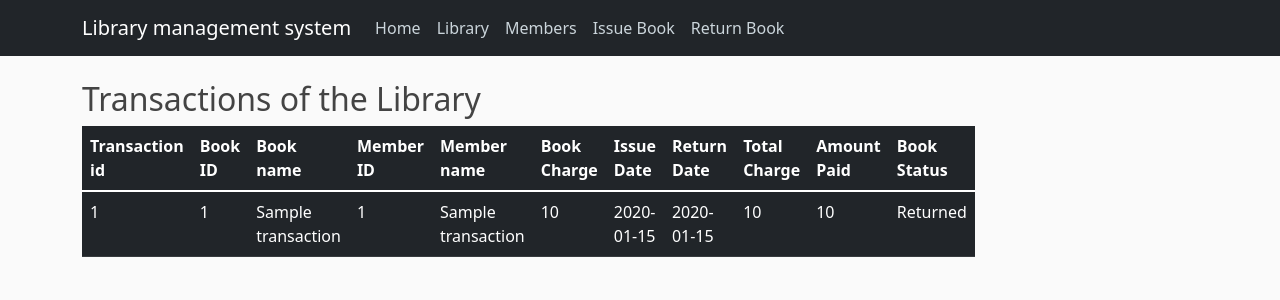
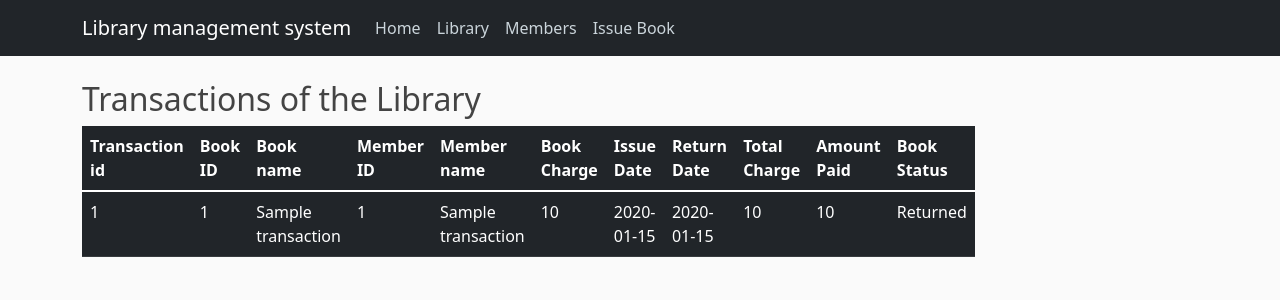
Before and after one commit to poojan-2601/Library_Management_System, a Flask app: page / in a window 1280 px wide. Shown: the top 300 px of the page. Run offline with Flask 2, Linux system fonts and the light colour scheme; tables that the repository leaves empty hold one stand-in row (values such as "Sample post").

Commit message:
minor UI changes

```diff
--- a/Actions.py
+++ b/Actions.py
@@ -23,7 +23,6 @@ class Issue_Book_Form(FlaskForm):
     submit = SubmitField('Issue Book')
 
 class Return_Book_Form(FlaskForm):
-    transaction_id = IntegerField('Transaction id',validators=[DataRequired(),NumberRange(min=1)])
     amount_paid = IntegerField('Amount',validators=[DataRequired(),NumberRange(min=1)])
     submit = SubmitField('Return Book')
 
--- a/Books/routes.py
+++ b/Books/routes.py
@@ -35,7 +35,7 @@ def register():
         db.session.add(member)
         db.session.commit()
         flash(f'member added succesfully {form.username.data}!','success')
-        return redirect(url_for('home'))
+        return redirect(url_for('Members'))
     return render_template('register.html', title='Register',form = form)
 
 @app.route("/Issue_Book",methods = ['GET','POST'])
@@ -55,16 +55,16 @@ def Issue_Book():
                 flash(f'{book.book_name} Issued successfully for {member.name}','success')
                 return redirect(url_for('home'))
             else:
-                flash(f'{book.book_name} is not in stock, kindly wait or issue another book!!!!','failure')
+                flash(f'{book.book_name} is not in stock, kindly wait or issue another book!!!!','danger')
         else:
-            flash(f'Please enter valid details!!!!!','failure')
+            flash(f'Please enter valid details!!!!!','danger')
     return render_template('Issue_Book.html',title = 'Issue Book',issue_data = issue_data)
 
-@app.route("/Return_Book",methods=['GET','POST'])
-def Return_Book():
+@app.route("/Return_Book/<int:transactionId>",methods=['GET','POST'])
+def Return_Book(transactionId):
     return_data = Return_Book_Form()
     if return_data.validate_on_submit():
-        transaction= models.Transaction.query.filter_by(transaction_id = return_data.transaction_id.data).first()
+        transaction= models.Transaction.query.filter_by(transaction_id = transactionId).first()
         member = models.Member.query.filter_by(memberid = transaction.member_id).first()
         book = models.Book.query.filter_by(id = transaction.book_id).first()
         days = (date.today() - transaction.issue_date).days
@@ -74,7 +74,7 @@ def Return_Book():
             total_charge = days * transaction.per_day_fees
         outstanding_debt = member.debt
         if outstanding_debt - return_data.amount_paid.data + total_charge > 500:
-            flash(f'Your current debt plus total charge exceeds 500 INR value, kindly pay an amount greater than or equal to {outstanding_debt + total_charge - 500}','failure')
+            flash(f'Your current debt plus total charge exceeds 500 INR value, kindly pay an amount greater than or equal to {outstanding_debt + total_charge - 500}','danger')
             return redirect(url_for('Return_Book'))
         else:
             member.debt = member.debt - return_data.amount_paid.data + total_charge
@@ -111,7 +111,7 @@ def Increase_Quantity():
             flash(f'{book_information.quantity.data} added to {book.book_name}','success')
             return redirect(url_for('library'))
         else:
-            flash(f'Please enter a valid book ID!!!!!','failure')
+            flash(f'Please enter a valid book ID!!!!!','danger')
             return redirect(url_for('Increase_Quantity'))
     return render_template('Increase_Quantity.html',title = 'Increase Quantity',book_information = book_information)
 
@@ -120,14 +120,26 @@ def Delete_Books():
     book_information = DeleteBook()
     if book_information.validate_on_submit():
         book = models.Book.query.filter_by(id = book_information.book_id.data).first()
-        book_name = book.book_name
         if book != None:
-            db.session.delete(book)
-            db.session.commit()
-            flash(f'{book_name} Deleted from Library','success')
-            return redirect(url_for('library'))
+            book_name = book.book_name
+            book_id = book.id
+            transaction = models.Transaction.query.filter_by(book_id = book_id).first()
+            if transaction:
+                print(transaction.book_status)
+                if transaction.book_status == True:
+                    db.session.delete(book)
+                    db.session.commit()
+                    return redirect(url_for('library'))
+                else:
+                    flash(f'This book is currently issued by {transaction.member_name}, kindly wait for them to return the book','danger')
+                    return redirect(url_for('Delete_Books'))
+            else:
+                db.session.delete(book)
+                db.session.commit()
+                flash(f'{book_name} Deleted from Library','success')
+                return redirect(url_for('library'))
         else:
-            flash(f'Please enter a valid book ID!!!!!','failure')
+            flash(f'Please enter a valid book ID!!!!!','danger')
             return redirect(url_for('Delete_Books'))
     return render_template('Delete_Books.html',title = 'Delete Books',book_information = book_information)
 
@@ -136,14 +148,14 @@ def Delete_Member():
     member_info = DeleteMember()
     if member_info.validate_on_submit():
         member = models.Member.query.filter_by(memberid = member_info.member_id.data).first()
-        member_name = member.name
         if member != None:
+            member_name = member.name
             db.session.delete(member)
             db.session.commit()
             flash(f'{member_name} Removed from Library','success')
             return redirect(url_for('Members'))
         else:
-            flash(f'Please enter a valid member ID!!!!!','failure')
+            flash(f'Please enter a valid member ID!!!!!','danger')
             return redirect(url_for('Delete_Member'))
     return render_template('Delete_Member.html',title = 'Delete Member',member_info = member_info
     )
--- a/Books/static/main.css
+++ b/Books/static/main.css
@@ -78,3 +78,7 @@ body {
   .account-heading {
     font-size: 2.5rem;
   }
+
+  .btn{
+    margin: 10px 0px;
+  }
--- a/Books/templates/home.html
+++ b/Books/templates/home.html
@@ -35,7 +35,7 @@
                             {% if item.book_status==True %}
                                 Returned
                             {% else %}
-                                <a href="/Return_Book" class="btn btn-sm btn-danger mx-1">
+                                <a href="/Return_Book/{{item.transaction_id}}" class="btn btn-sm btn-danger mx-1">
                                     Return
                                 </a>
                             {% endif %}
--- a/Books/templates/layout.html
+++ b/Books/templates/layout.html
@@ -38,7 +38,7 @@
                     <a class="nav-item nav-link" href="/library">Library</a>
                     <a class="nav-item nav-link" href="/Members">Members</a>
                     <a class="nav-item nav-link" href="/Issue_Book">Issue Book</a>
-                    <a class="nav-item nav-link" href="/Return_Book">Return Book</a>
+                    <!-- <a class="nav-item nav-link" href="/Return_Book">Return Book</a> -->
                   </div>
                 </div>
               </div>
```
Also changed, not shown: Books/templates/Return_Book.html (+0 -14 lines), Books/library.db, Books/templates/Members.html (line endings or trailing spaces).
